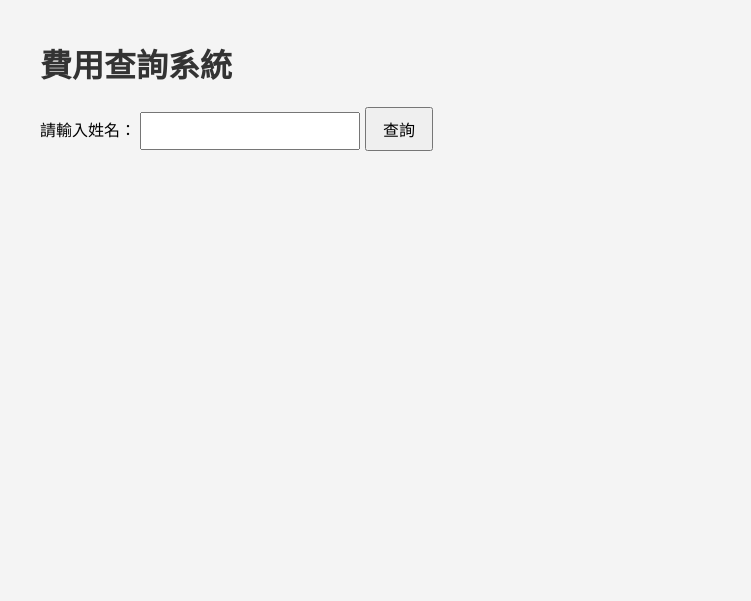
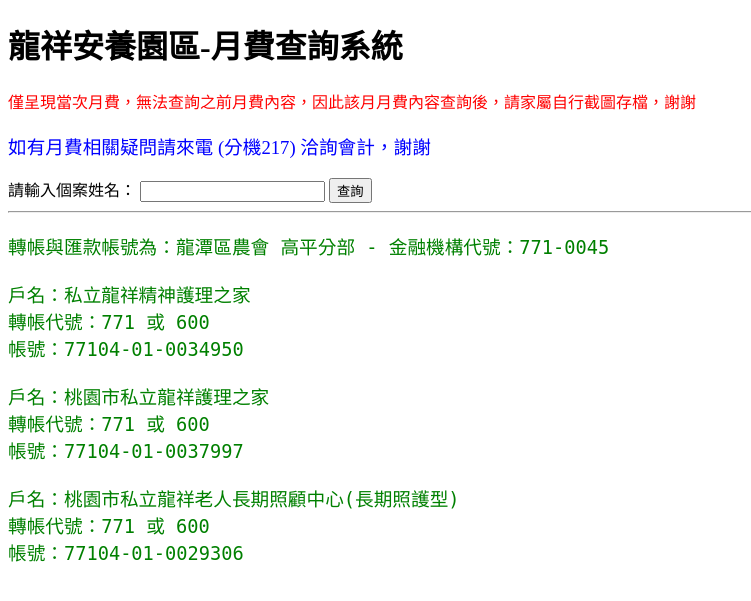
Before and after one commit to ls471471/expense-query-app, a Flask app: page / in a window 1280 px wide. Shown: the top 601 px of the page, without its empty margins (0-751 px from the left). Run offline with Flask 3, Linux system fonts and the light colour scheme; parts of the project's set-up code (start-up, migrations or seed data) failed here and were passed over.

Commit message:
Update index.html

```diff
--- a/templates/index.html
+++ b/templates/index.html
@@ -2,63 +2,76 @@
 <html lang="zh-Hant">
 <head>
     <meta charset="UTF-8">
-    <title>費用查詢系統</title>
+    <title>龍祥安養園區-月費查詢系統</title>
     <style>
-        body { font-family: Arial, sans-serif; margin: 40px; background-color: #f4f4f4; }
-        h1 { color: #333; }
-        form { margin-bottom: 20px; }
-        input[type="text"] {
-            padding: 8px; width: 200px;
-            font-size: 16px;
+        .summary-table {
+            width: 90%;
+            margin: 20px auto;
+            border-collapse: collapse;
+            font-family: "Segoe UI", "Microsoft JhengHei", sans-serif;
+            font-size: 14pt;
         }
-        input[type="submit"] {
-            padding: 8px 16px;
-            font-size: 16px;
-        }
-        table {
-            border-collapse: collapse;
-            width: 100%;
-            margin-bottom: 40px;
-            background-color: #fff;
-        }
-        th, td {
-            border: 1px solid #ccc;
-            padding: 8px;
+
+        .summary-table th,
+        .summary-table td {
+            border: 1px solid #999;
+            padding: 10px;
             text-align: center;
         }
-        th {
-            background-color: #eee;
+
+        .summary-table thead th {
+            background-color: #d9d9d9;
+            font-weight: bold;
         }
-        .total-label {
+
+        .summary-table tbody tr:nth-child(even) {
+            background-color: #f9f9f9;
+        }
+
+        .summary-table .section-title {
+            background-color: #d9d9d9;
             font-weight: bold;
+        }
+
+        .summary-table .total-row td {
+            background-color: #fff9c4;
+            font-weight: bold;
+            font-size: 18px;
+            border: 1px solid #ccc;
+        }
+
+        .summary-table .total-label {
             text-align: right;
         }
-        .total-value {
-            font-weight: bold;
-            color: green;
-        }
-        .message {
-            color: red;
-            font-weight: bold;
+
+        .summary-table .total-value {
+            text-align: left;
+            color: #000;
         }
     </style>
 </head>
 <body>
-    <h1>費用查詢系統</h1>
-
+    <h1>龍祥安養園區-月費查詢系統</h1>
+    <p style="color:red;">僅呈現當次月費，無法查詢之前月費內容，因此該月月費內容查詢後，請家屬自行截圖存檔，謝謝</p>
+    <p style="color:blue; font-size:14pt;">如有月費相關疑問請來電 (分機217) 洽詢會計，謝謝</p>
     <form method="post">
-        <label for="name">請輸入姓名：</label>
+        <label for="name">請輸入個案姓名：</label>
         <input type="text" id="name" name="name" required value="{{ name }}">
-        <input type="submit" value="查詢">
+        <button type="submit">查詢</button>
     </form>
 
-    {% if message %}
-        <p class="message">{{ message }}</p>
-    {% endif %}
+    {% if results is not none %}
+        <h2>{{ custom_heading }}月費通知：</h2>
+        <p>個案姓名：{{ name }}</p>
 
         {% if roster_info %}
-        <h2>{{ name }} 的月費資訊（{{ custom_heading }}）</h2>
-        <table>
+            <h2>月費相關資料</h2>
+            <p style="color:red; font-size:16pt;">請依【合計】金額 繳納月費</p>
+            <table class="summary-table">
+                <tr>
+                    <th colspan="2" class="section-title">應收</th>
+                    <th colspan="2" class="section-title">應退</th>
+                </tr>
                 <tr>
                     <td>月費</td>
                     <td>{{ roster_info['月費'] }}</td>
@@ -74,18 +87,20 @@
                 <tr>
                     <td>雜費</td>
                     <td>{{ roster_info['雜費'] }}</td>
-                <td colspan="2"></td>
+                    <td></td>
+                    <td></td>
                 </tr>
-            <tr>
+                <tr class="total-row">
                     <td colspan="2" class="total-label">合計：</td>
                     <td colspan="2" class="total-value">{{ roster_info['合計'] }} 元</td>
                 </tr>
             </table>
         {% endif %}
 
-    {% if results %}
-        <h2>{{ name }} 的雜費明細</h2>
-        <table>
+        {% if results is not none %}
+        <p style="color:red; font-size:14pt;">雜費明細列表</p>
+        <table class="summary-table">
+            <thead>
                 <tr>
                     <th>類別</th>
                     <th>日期&項目</th>
@@ -93,7 +108,9 @@
                     <th>看護費</th>
                     <th>車資</th>
                 </tr>
-            {% for _, row in results.iterrows() %}
+            </thead>
+            <tbody>
+                {% for index, row in results.iterrows() %}
                 <tr>
                     <td>{{ row['類別'] }}</td>
                     <td>{{ row['日期&項目'] }}</td>
@@ -102,35 +119,53 @@
                     <td>{{ row['車資'] }}</td>
                 </tr>
                 {% endfor %}
+            </tbody>
+        </table>
+        {% endif %}
+    {% endif %}
+
+    {% if expense_summary %}
+        <h2>本月雜費統計</h2>
+        <table class="summary-table">
+            <thead>
+                <tr><th>項目</th><th>合計</th></tr>
+            </thead>
+            <tbody>
+                <tr><td>醫療費</td><td>{{ expense_summary['醫療'] }}</td></tr>
+                <tr><td>看護費</td><td>{{ expense_summary['看護費'] }}</td></tr>
+                <tr><td>車資</td><td>{{ expense_summary['車資'] }}</td></tr>
+                <tr><td>耗材</td><td>{{ expense_summary['耗材'] }}</td></tr>
+                <tr><td>其他</td><td>{{ expense_summary['其他'] }}</td></tr>
+                <tr><td>農會購物</td><td>{{ expense_summary['農會購物'] }}</td></tr>
+                <tr><td style="text-align:right; color:blue;">雜費小計</td><td style="color:blue;">{{ expense_summary['雜費小計'] }} 元</td></tr>
+                <tr><td style="text-align:right;">沖銷(退費)</td><td>({{ expense_summary['退費'] }})</td></tr>
+                <tr class="total-row">
+                    <td colspan="2">雜費總計 {{ expense_summary['雜費總計'] }} 元</td>
+                </tr>
+            </tbody>
         </table>
     {% endif %}
 
-    {% if expense_summary %}
-        <h2>{{ name }} 的雜費統計</h2>
-        <table>
-            <tr>
-                <th>醫療</th>
-                <th>看護費</th>
-                <th>車資</th>
-                <th>耗材</th>
-                <th>其他</th>
-                <th>農會購物</th>
-                <th>雜費小計</th>
-                <th>退費</th>
-                <th colspan="2">雜費總計</th>
-            </tr>
-            <tr>
-                <td>{{ expense_summary['醫療'] }}</td>
-                <td>{{ expense_summary['看護費'] }}</td>
-                <td>{{ expense_summary['車資'] }}</td>
-                <td>{{ expense_summary['耗材'] }}</td>
-                <td>{{ expense_summary['其他'] }}</td>
-                <td>{{ expense_summary['農會購物'] }}</td>
-                <td style="color:blue;">{{ expense_summary['雜費小計'] }} 元</td>
-                <td>({{ expense_summary['退費'] }})</td>
-                <td colspan="2">{{ expense_summary['雜費總計'] }} 元</td>
-            </tr>
-        </table>
+    {% if message %}
+        <p style="color:red;">{{ message }}</p>
     {% endif %}
+
+    <!-- 轉帳資訊 -->
+    <hr>
+    <pre style="font-size:14pt; color:green;">
+轉帳與匯款帳號為：龍潭區農會 高平分部 - 金融機構代號：771-0045
+
+戶名：私立龍祥精神護理之家
+轉帳代號：771 或 600
+帳號：77104-01-0034950
+
+戶名：桃園市私立龍祥護理之家
+轉帳代號：771 或 600
+帳號：77104-01-0037997
+
+戶名：桃園市私立龍祥老人長期照顧中心(長期照護型)
+轉帳代號：771 或 600
+帳號：77104-01-0029306
+    </pre>
 </body>
 </html>
```
Lines whose indentation alone changed are shown as unchanged.
